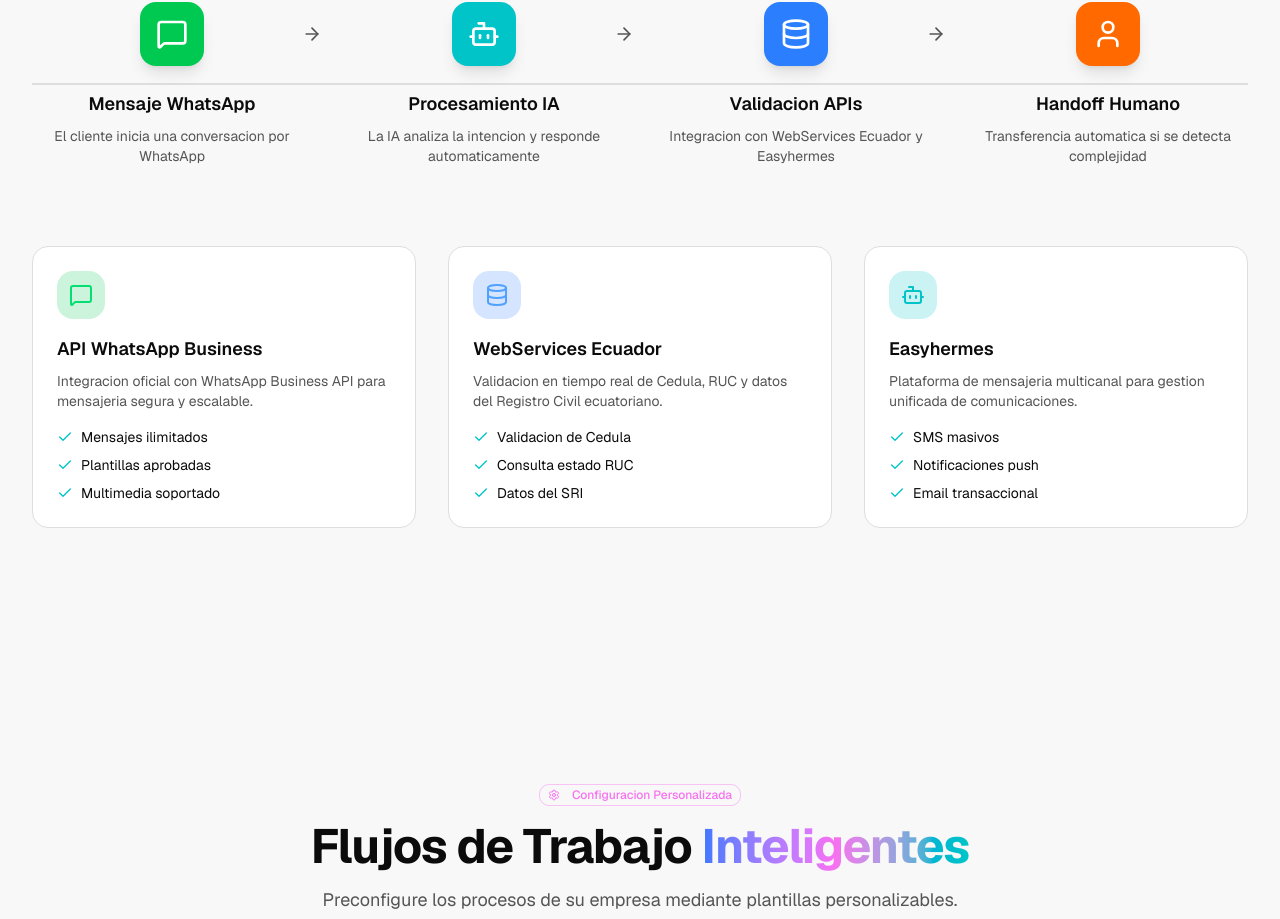
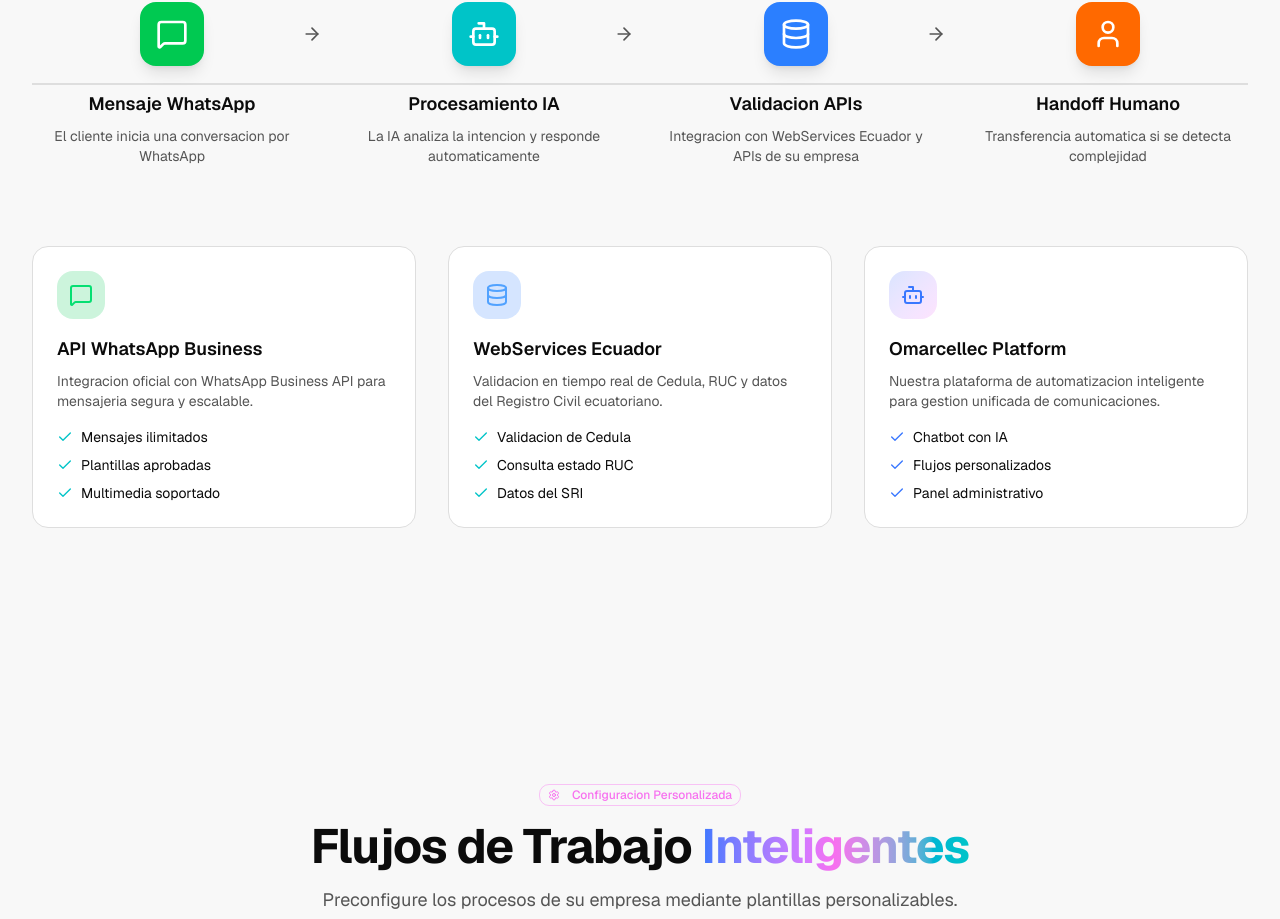
Before and after one commit to jcchoezb/mdc_omarcellec_fromt, a Next.js app: page / in a window 1280 px wide. Shown: the part 3394-4313 px from the top of the page. Built offline with nearby package versions, Linux system fonts and the light colour scheme.

Commit message:
feat: rebrand to Omarcellec Platform\n\nReplace all "Easyhermes" references with "Omarcellec Platform" and update API validation description and integration card.

```diff
--- a/components/landing/workflow-section.tsx
+++ b/components/landing/workflow-section.tsx
@@ -19,7 +19,7 @@ const workflowSteps = [
   {
     icon: Database,
     title: "Validacion APIs",
-    description: "Integracion con WebServices Ecuador y Easyhermes",
+    description: "Integracion con WebServices Ecuador y APIs de su empresa",
     color: "bg-blue-500",
   },
   {
@@ -136,17 +136,17 @@ export function WorkflowSection() {
           </div>
 
           <div className="rounded-2xl border border-border bg-card p-6">
-            <div className="flex h-12 w-12 items-center justify-center rounded-xl bg-accent/20">
-              <Bot className="h-6 w-6 text-accent" />
+            <div className="flex h-12 w-12 items-center justify-center rounded-xl bg-gradient-to-br from-primary/20 to-secondary/20">
+              <Bot className="h-6 w-6 text-primary" />
             </div>
-            <h3 className="mt-4 text-lg font-semibold text-foreground">Easyhermes</h3>
+            <h3 className="mt-4 text-lg font-semibold text-foreground">Omarcellec Platform</h3>
             <p className="mt-2 text-sm text-muted-foreground">
-              Plataforma de mensajeria multicanal para gestion unificada de comunicaciones.
+              Nuestra plataforma de automatizacion inteligente para gestion unificada de comunicaciones.
             </p>
             <ul className="mt-4 space-y-2">
-              {["SMS masivos", "Notificaciones push", "Email transaccional"].map((item, idx) => (
+              {["Chatbot con IA", "Flujos personalizados", "Panel administrativo"].map((item, idx) => (
                 <li key={idx} className="flex items-center gap-2 text-sm text-foreground">
-                  <Check className="h-4 w-4 text-accent" />
+                  <Check className="h-4 w-4 text-primary" />
                   {item}
                 </li>
               ))}
```
